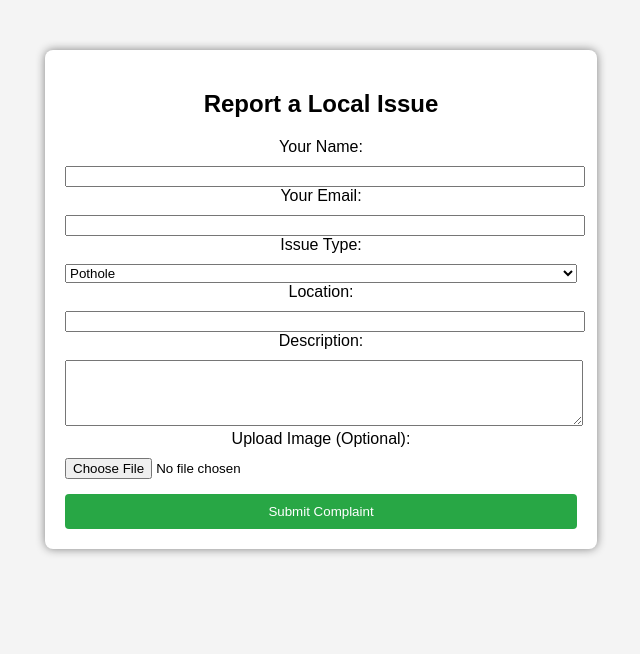
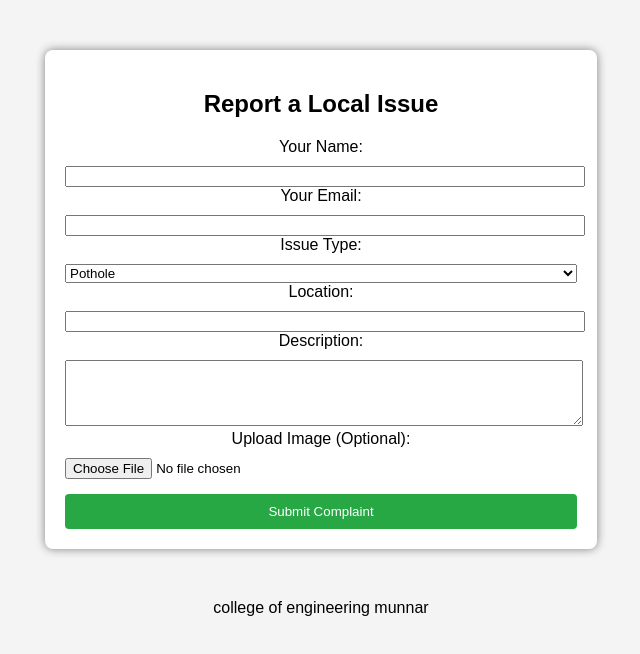
Before and after one commit to Mohammedshan5557/problem, a plain HTML site: page index.html in a window 1280 px wide. Shown: the whole page, without its empty margins (319-959 px from the left). Drawn offline with Linux system fonts and the light colour scheme.

Commit message:
Update index.html

```diff
--- a/index.html
+++ b/index.html
@@ -148,6 +148,7 @@
     }
   }
 </script>
+  <p>college of engineering munnar</p>
 
 </body>
 </html>
```
